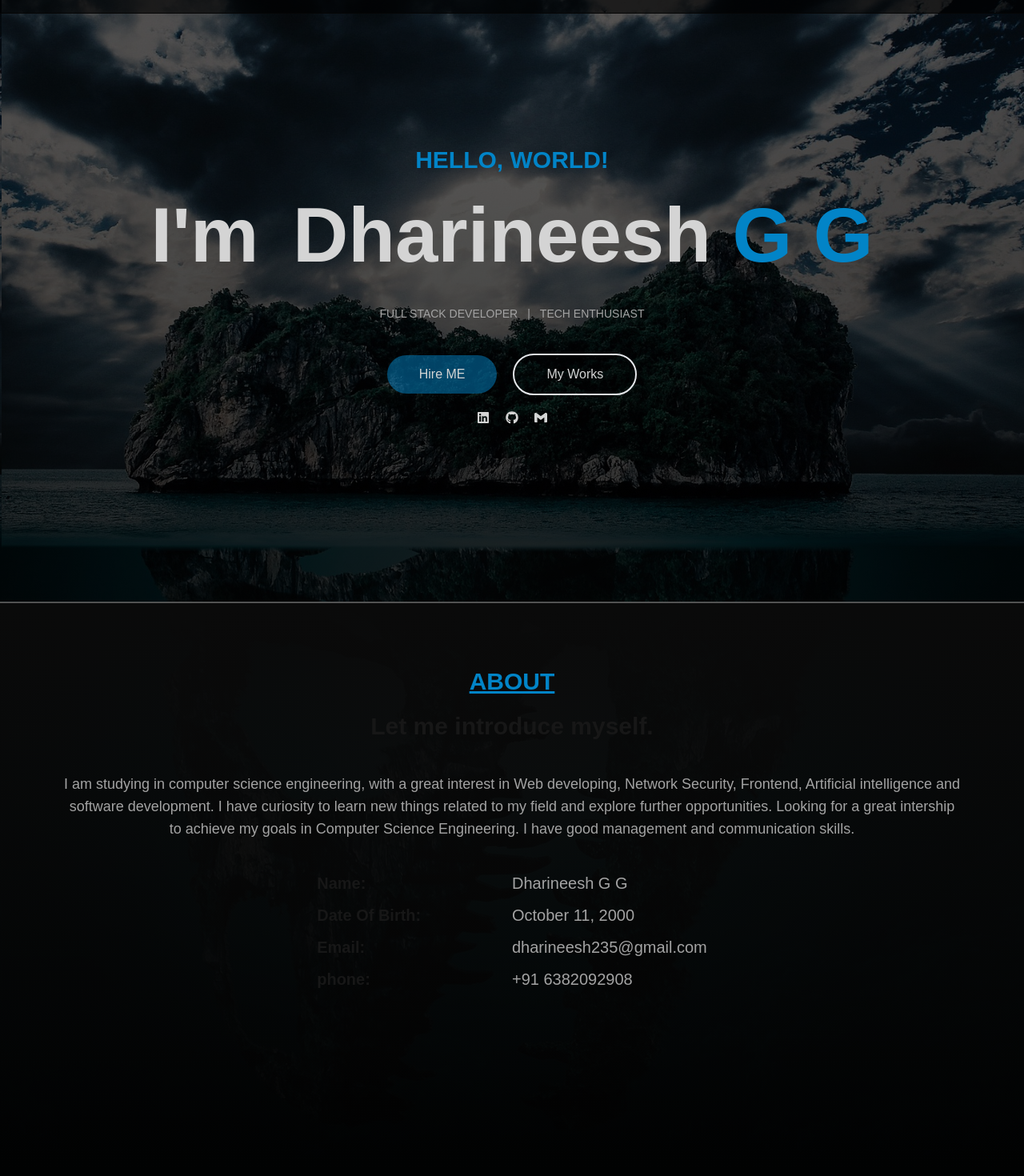
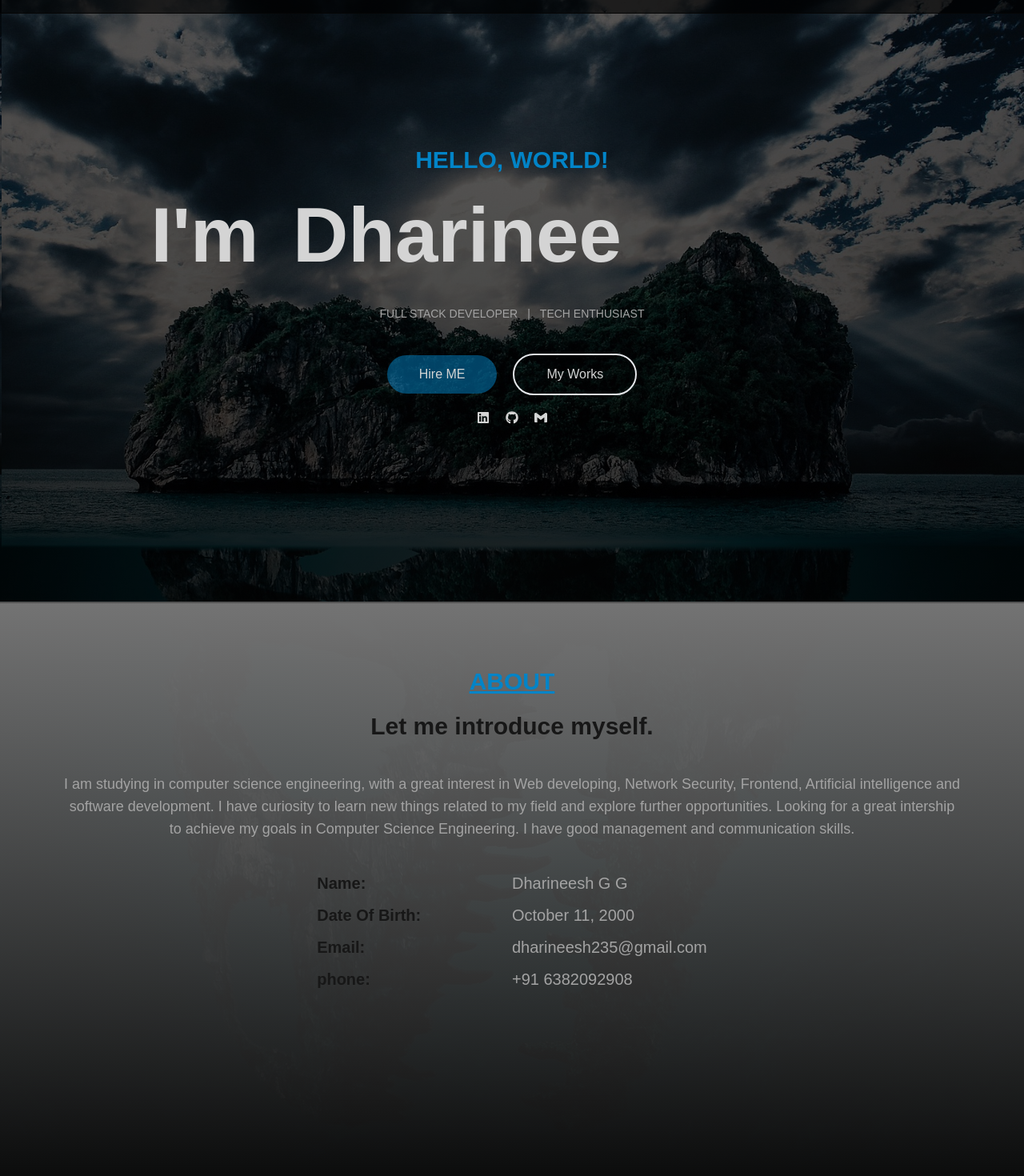
Before and after one commit to Elango1734/portfolio_temp, a Next.js app: page /home in a window 1280 px wide. Shown: the part 48-1518 px from the top of the page at 80% size. Built offline with nearby package versions, Linux system fonts and the light colour scheme.

Commit message:
type animation added

```diff
--- a/src/app/globals.css
+++ b/src/app/globals.css
@@ -129,3 +129,24 @@ body {
     border-bottom: 1px solid rgb(95, 94, 94);
   }
 }
+.text{
+  overflow: hidden;
+  border-right: 0.15em soild orange;
+  white-space: nowrap;
+  animation: typing 4s steps(40, end) infinite;
+}
+@keyframes typing {
+  0%{
+    width: 0;
+  }
+  30%{
+    width: 100%;
+  }
+  90%{
+    width: 100%;
+  }
+  100%{
+    width: 0;
+  }
+
+}
--- a/src/components/About.tsx
+++ b/src/components/About.tsx
@@ -2,7 +2,7 @@ import React from 'react'
 
 const About = () => {
     return (
-        <div className='w-full flex flex-col items-center h-lvh bg-gradient-to-b from-neutral-950 to-transparent gap-5 pt-20 md:px-20 border-t-2 border-solid border-neutral-600'>
+        <div className='w-full flex flex-col items-center h-lvh bg-gradient-to-b from-neutral-500 to-transparent gap-5 pt-20 md:px-20 border-t-2 border-solid border-neutral-600'>
             <h1 className="text-3xl font-extrabold text-primary"><u>ABOUT</u></h1>
             <div className='flex flex-col items-center gap-10'>
                 <h1 className='font-bold text-3xl'>Let me introduce myself.</h1>
--- a/src/components/Profile.tsx
+++ b/src/components/Profile.tsx
@@ -9,10 +9,16 @@ const Profile = () => {
     >
       <div className='flex flex-col w-full text-neutral-300 justify-center items-center gap-5'>
         <div className='text-primary font-extrabold text-3xl rounded-full px-3 py-2'>HELLO, WORLD!</div>
-        <div>
-          <div className='flex gap-2 text-3xl md:text-8xl font-bold'>
+        <div className=''>
+          <div className='flex gap-2 text-3xl md:text-8xl font-bold text'>
             <h1>{`I'm`}</h1>&nbsp;
-            <h1 className='flex '><p>Dharineesh</p>&nbsp;<p className='text-primary'>G</p>&nbsp;<p className='text-primary'>G</p></h1>
+            <h1 className='flex '>
+              <p>Dharineesh</p>
+              &nbsp;
+              <p className='text-primary'>G</p>
+              &nbsp;
+              <p className='text-primary'>G</p>
+            </h1>
           </div>
         </div>
         <div className='flex justify-center gap-3 md:p-5 p-2 text-sm text-bodytext'>
```
